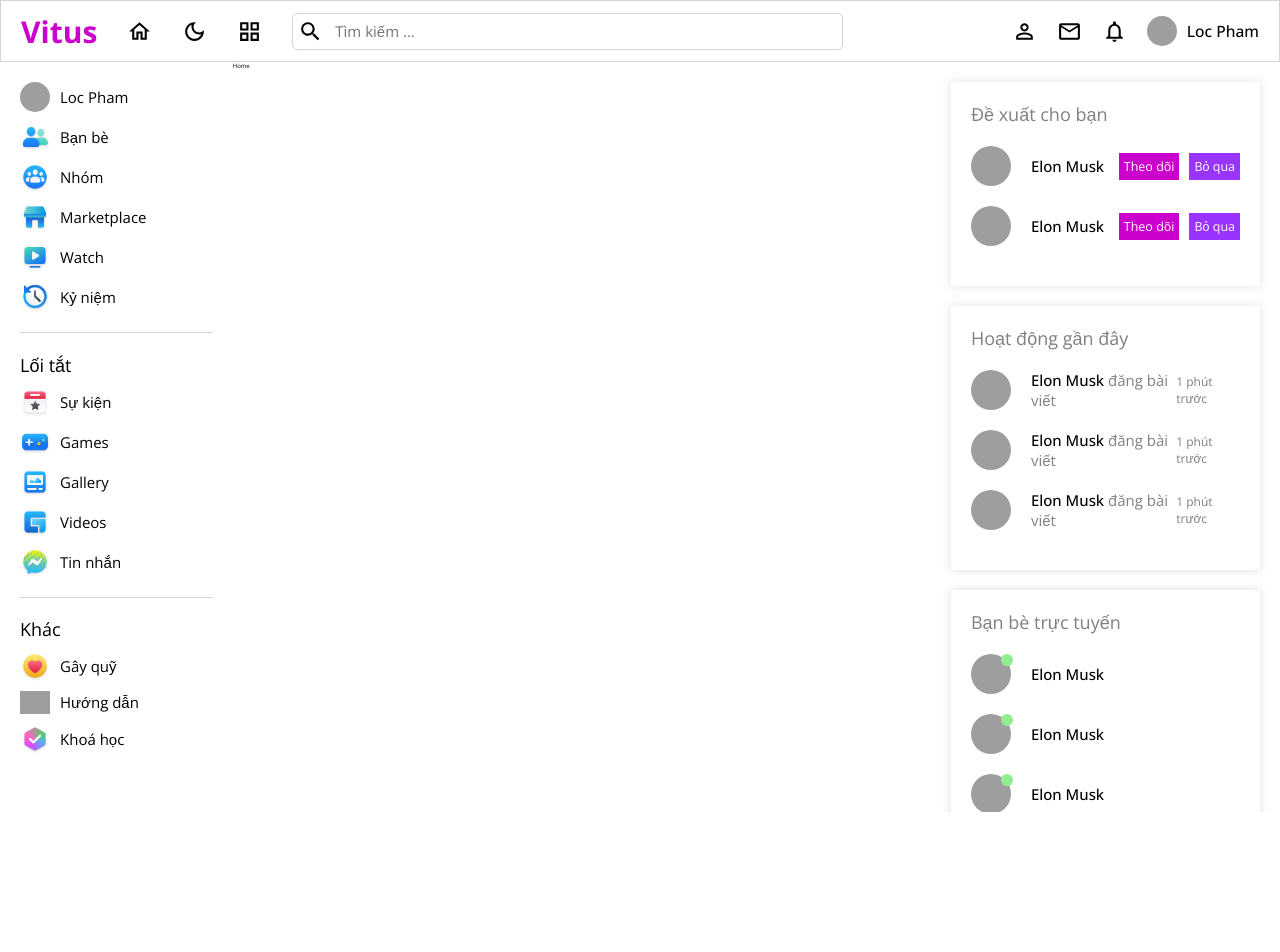
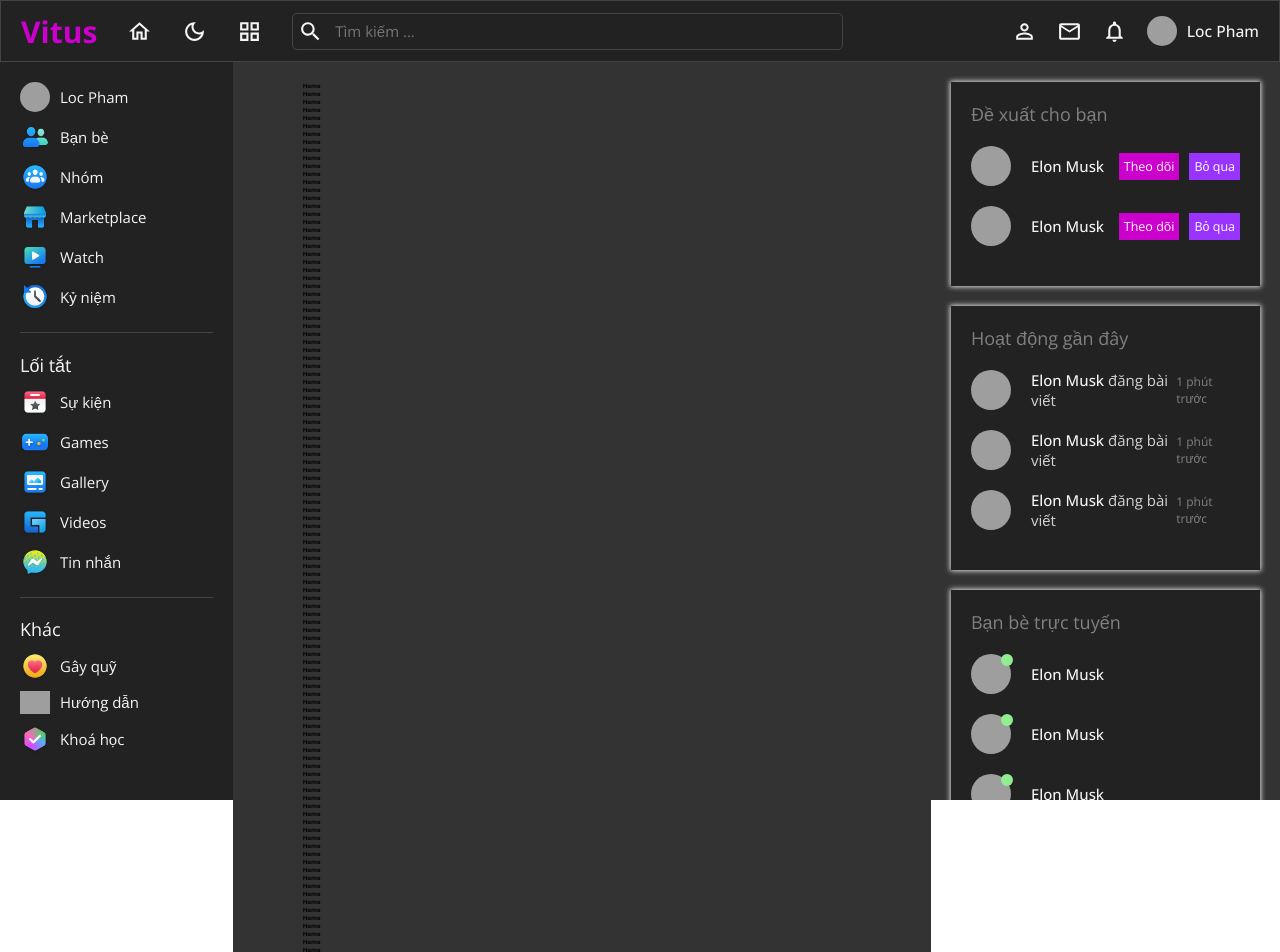
Before and after one commit to locpham050100/social-media-web, a React (Create React App) app: page / in a window 1280 px wide. Shown: the top 952 px of the page. Before the commit the page ends 812 px from the top, so only its background shows below. Built offline with nearby package versions, Linux system fonts and the light colour scheme; grey boxes are pictures that could not be loaded.

Commit message:
Create Dark Mode

```diff
--- a/src/App.js
+++ b/src/App.js
@@ -13,13 +13,14 @@
 import Navbar from "./components/navbar/Navbar";
 import LeftBar from "./components/leftBar/LeftBar";
 import RightBar from "./components/rightBar/RightBar";
+import "./style.scss"
 
 function App() {
   const currentUser = true;
 
   const Layout = () => {
     return (
-      <div>
+      <div className="theme-dark">
         <Navbar />
         <div style={{ display: "flex" }}>
           <LeftBar />
--- a/src/components/leftBar/leftBar.scss
+++ b/src/components/leftBar/leftBar.scss
@@ -1,9 +1,14 @@
+@import "../../style.scss";
+
 .leftBar {
+  @include themify($themes) {
     flex: 2;
     position: sticky;
     top: 6.2rem;
     height: calc(100vh - 6.2rem);
     overflow: scroll;
+    background-color: themed("bg");
+    color: themed("textColor");
     &::-webkit-scrollbar {
       display: none;
     }
@@ -13,7 +18,7 @@
         margin: 2rem 0rem;
         border: none;
         height: 0.5px;
-        background-color: lightgrey;
+        background-color: themed("border");
       }
       .menu {
         display: flex;
@@ -50,3 +55,4 @@
       }
     }
   }
+}
--- a/src/components/navbar/navbar.scss
+++ b/src/components/navbar/navbar.scss
@@ -1,14 +1,18 @@
+@import "../../style.scss";
+
 .navbar {
+  @include themify($themes) {
     display: flex;
     align-items: center;
     justify-content: space-between;
     padding: 1rem 2rem;
     height: 4rem;
-  border: 1px solid lightgrey;
+    border: 1px solid themed("border");
     font-size: 5rem;
     position: sticky;
     top: 0;
-  background-color: #fff;
+    background-color: themed("bg");
+    color: themed("textColor");
     .left {
       display: flex;
       align-items: center;
@@ -26,13 +30,15 @@
         display: flex;
         align-items: center;
         gap: 1rem;
-      border: 1px solid lightgrey;
+        border: 1px solid themed("border");
         border-radius: 0.5rem;
         padding: 0.5rem;
         input {
           font-size: 1.5rem;
           border: none;
           width: 50rem;
+          background-color: transparent;
+          color: themed("textColor");
         }
       }
     }
@@ -56,7 +62,6 @@
           border-radius: 50%;
           object-fit: cover;
         }
-      span {
       }
     }
   }
--- a/src/components/rightBar/rightBar.scss
+++ b/src/components/rightBar/rightBar.scss
@@ -1,20 +1,25 @@
+@import "../../style.scss";
+
 .rightBar {
+  @include themify($themes) {
     flex: 3;
     position: sticky;
-  top: 7rem;
-  height: calc(100vh - 5rem);
+    top: 6.2rem;
+    height: calc(100vh - 6.2rem);
     overflow: scroll;
+    background-color: themed("bgSoft");
     &::-webkit-scrollbar {
       display: none;
     }
     .container {
       padding: 2rem;
       .item {
+        background-color: themed("bg");
         padding: 2rem;
         margin-bottom: 2rem;
-      -webkit-box-shadow: 0px 0px 10px 0px rgba(227, 223, 227, 1);
-      -moz-box-shadow: 0px 0px 10px 0px rgba(227, 223, 227, 1);
-      box-shadow: 0px 0px 10px 0px rgba(227, 223, 227, 1);
+        -webkit-box-shadow: 0px 0px 5px 1px rgba(227, 223, 227, 1);
+        -moz-box-shadow: 0px 0px 5px 1px rgba(227, 223, 227, 1);
+        box-shadow: 0px 0px 5px 1px rgba(227, 223, 227, 1);
 
         span {
           color: gray;
@@ -48,10 +53,10 @@
             span {
               font-size: 1.5rem;
               font-weight: 500;
-            color: #000;
+              color: themed("textColor");
             }
             p {
-            color: gray;
+              color: themed("textColorSoft");
               font-size: 1.5rem;
             }
           }
@@ -81,3 +86,4 @@
       }
     }
   }
+}
--- a/src/pages/home/Home.js
+++ b/src/pages/home/Home.js
@@ -1,9 +1,146 @@
-import React from 'react'
-
+import React from "react";
+import "./home.scss";
 function Home() {
   return (
-    <div>Home</div>
-  )
+    <div className="home">
+      <h1>Home</h1>
+      <h1>Home</h1>
+      <h1>Home</h1>
+      <h1>Home</h1>
+      <h1>Home</h1>
+      <h1>Home</h1>
+      <h1>Home</h1>
+      <h1>Home</h1>
+      <h1>Home</h1>
+      <h1>Home</h1>
+      <h1>Home</h1>
+      <h1>Home</h1>
+      <h1>Home</h1>
+      <h1>Home</h1>
+      <h1>Home</h1>
+      <h1>Home</h1>
+      <h1>Home</h1>
+      <h1>Home</h1>
+      <h1>Home</h1>
+      <h1>Home</h1>
+      <h1>Home</h1>
+      <h1>Home</h1>
+      <h1>Home</h1>
+      <h1>Home</h1>
+      <h1>Home</h1>
+      <h1>Home</h1>
+      <h1>Home</h1>
+      <h1>Home</h1>
+      <h1>Home</h1>
+      <h1>Home</h1>
+      <h1>Home</h1>
+      <h1>Home</h1>
+      <h1>Home</h1>
+      <h1>Home</h1>
+      <h1>Home</h1>
+      <h1>Home</h1>
+      <h1>Home</h1>
+      <h1>Home</h1>
+      <h1>Home</h1>
+      <h1>Home</h1>
+      <h1>Home</h1>
+      <h1>Home</h1>
+      <h1>Home</h1>
+      <h1>Home</h1>
+      <h1>Home</h1>
+      <h1>Home</h1>
+      <h1>Home</h1>
+      <h1>Home</h1>
+      <h1>Home</h1>
+      <h1>Home</h1>
+      <h1>Home</h1>
+      <h1>Home</h1>
+      <h1>Home</h1>
+      <h1>Home</h1>
+      <h1>Home</h1>
+      <h1>Home</h1>
+      <h1>Home</h1>
+      <h1>Home</h1>
+      <h1>Home</h1>
+      <h1>Home</h1>
+      <h1>Home</h1>
+      <h1>Home</h1>
+      <h1>Home</h1>
+      <h1>Home</h1>
+      <h1>Home</h1>
+      <h1>Home</h1>
+      <h1>Home</h1>
+      <h1>Home</h1>
+      <h1>Home</h1>
+      <h1>Home</h1>
+      <h1>Home</h1>
+      <h1>Home</h1>
+      <h1>Home</h1>
+      <h1>Home</h1>
+      <h1>Home</h1>
+      <h1>Home</h1>
+      <h1>Home</h1>
+      <h1>Home</h1>
+      <h1>Home</h1>
+      <h1>Home</h1>
+      <h1>Home</h1>
+      <h1>Home</h1>
+      <h1>Home</h1>
+      <h1>Home</h1>
+      <h1>Home</h1>
+      <h1>Home</h1>
+      <h1>Home</h1>
+      <h1>Home</h1>
+      <h1>Home</h1>
+      <h1>Home</h1>
+      <h1>Home</h1>
+      <h1>Home</h1>
+      <h1>Home</h1>
+      <h1>Home</h1>
+      <h1>Home</h1>
+      <h1>Home</h1>
+      <h1>Home</h1>
+      <h1>Home</h1>
+      <h1>Home</h1>
+      <h1>Home</h1>
+      <h1>Home</h1>
+      <h1>Home</h1>
+      <h1>Home</h1>
+      <h1>Home</h1>
+      <h1>Home</h1>
+      <h1>Home</h1>
+      <h1>Home</h1>
+      <h1>Home</h1>
+      <h1>Home</h1>
+      <h1>Home</h1>
+      <h1>Home</h1>
+      <h1>Home</h1>
+      <h1>Home</h1>
+      <h1>Home</h1>
+      <h1>Home</h1>
+      <h1>Home</h1>
+      <h1>Home</h1>
+      <h1>Home</h1>
+      <h1>Home</h1>
+      <h1>Home</h1>
+      <h1>Home</h1>
+      <h1>Home</h1>
+      <h1>Home</h1>
+      <h1>Home</h1>
+      <h1>Home</h1>
+      <h1>Home</h1>
+      <h1>Home</h1>
+      <h1>Home</h1>
+      <h1>Home</h1>
+      <h1>Home</h1>
+      <h1>Home</h1>
+      <h1>Home</h1>
+      <h1>Home</h1>
+      <h1>Home</h1>
+      <h1>Home</h1>
+      <h1>Home</h1>
+    </div>
+  );
 }
 
-export default Home
+export default Home;
--- a/src/pages/home/home.scss
+++ b/src/pages/home/home.scss
@@ -0,0 +1,9 @@
+@import "../../style.scss";
+
+.home {
+  background-color: gray;
+  @include themify($themes) {
+    background-color: themed("bgSoft");
+    padding: 2rem 7rem;
+  }
+}
--- /dev/null
+++ b/src/style.scss
@@ -0,0 +1,41 @@
+$themes: (
+  light: (
+    textColor: #000,
+    bg: #fff,
+    bgSoft: #f6f3f3,
+    logo: #cc00cc,
+    textColorSoft: #555,
+    border: lightgrey,
+  ),
+  dark: (
+    textColor: whitesmoke,
+    bg: #222,
+    logo: #cc00cc,
+    bgSoft: #333,
+    textColorSoft: lightgrey,
+    border: #444,
+  ),
+);
+
+@mixin themify($themes) {
+  @each $theme, $map in $themes {
+    .theme-#{$theme} & {
+      $theme-map: () !global;
+      @each $key, $submap in $map {
+        $value: map-get(map-get($themes, $theme), "#{$key}");
+        $theme-map: map-merge(
+          $theme-map,
+          (
+            $key: $value,
+          )
+        ) !global;
+      }
+      @content;
+      $theme-map: null !global;
+    }
+  }
+}
+
+@function themed($key) {
+  @return map-get($theme-map, $key);
+}
```
Lines whose indentation alone changed are shown as unchanged.
